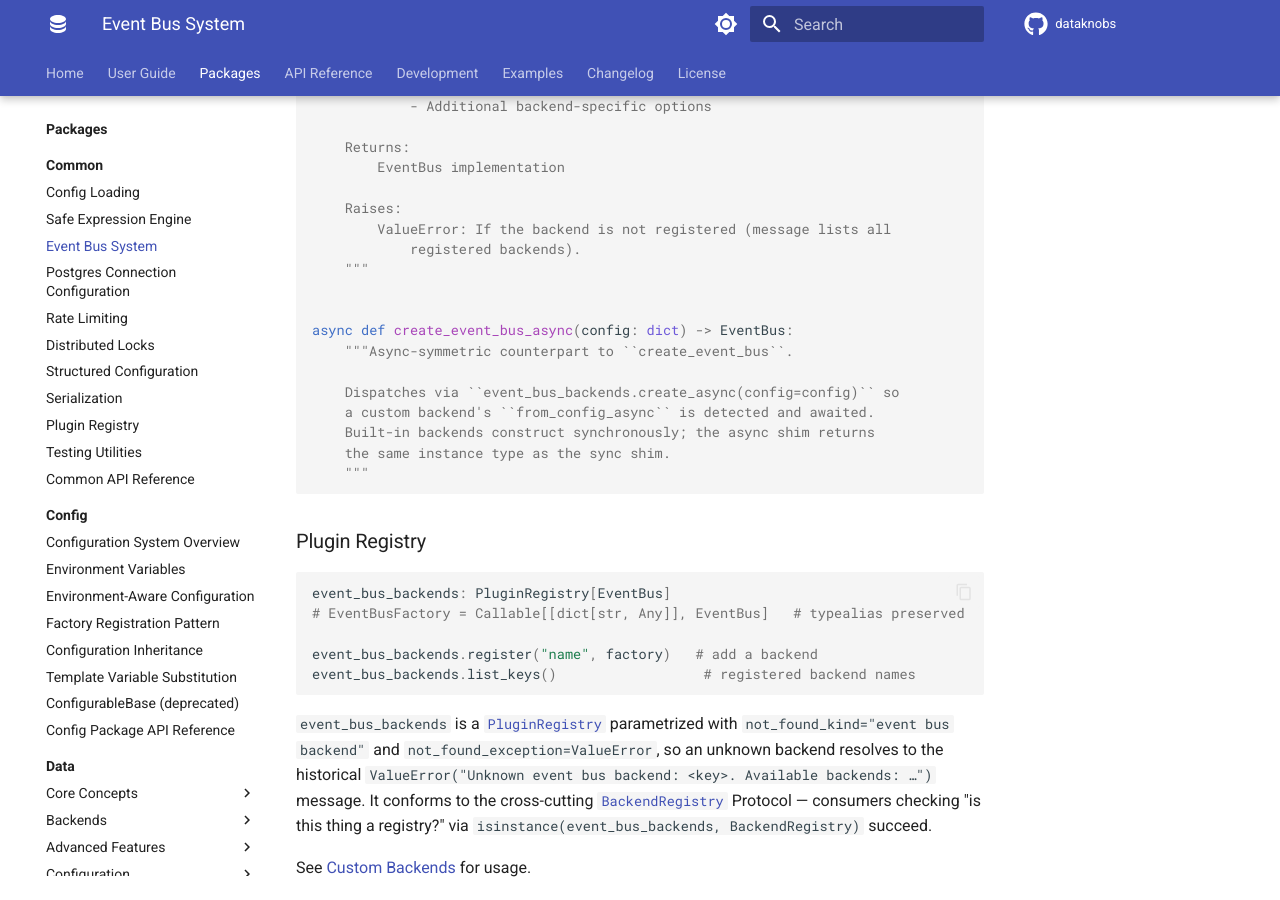
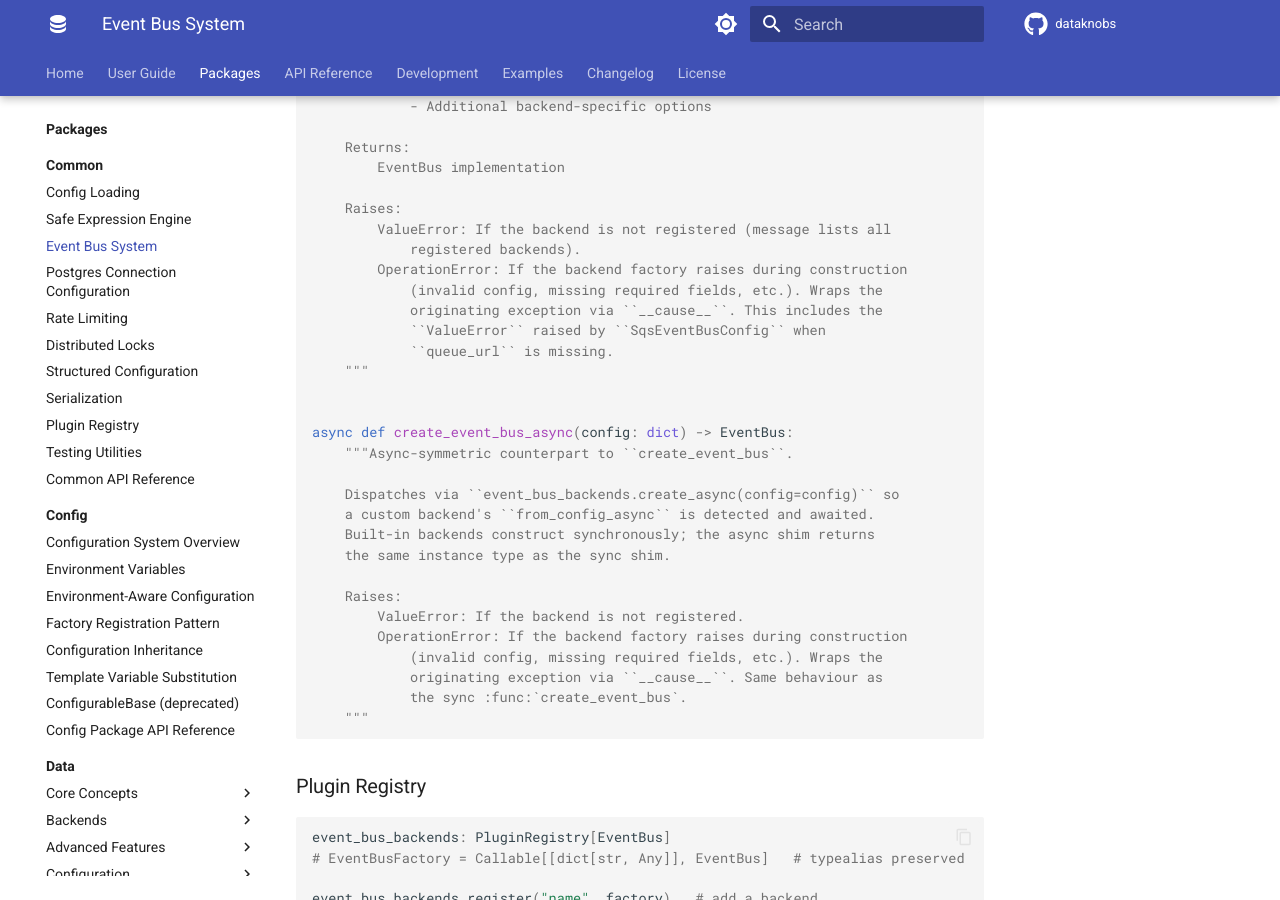
Before and after one commit to KBS-Labs/dataknobs, an MkDocs documentation site: the page built from docs/packages/common/events.md, in a window 1280 px wide and 900 px high, scrolled down 13004 px. Built offline with MkDocs 1.6.1 and Material for MkDocs 9.7.7, drawn with Linux system fonts in a browser that asks for light colours; comment, search, counter and statistics services are not loaded.

Commit message:
review(common): address PR #385 triage findings
- CHANGELOG: document the OperationError wrapping change as a
  **Breaking:**-prefixed entry under ### Changed (keep-a-changelog
  convention; matches the file's existing style). Per-backend
  attribution: sqs raises ValueError from __post_init__; postgres
  raises ConfigurationError from the normalizer OR ValueError from
  __post_init__'s channel_prefix sanitization; memory/redis have no
  construction-time validation today. Explicitly note the
  unknown-backend ValueError is raised *before* the wrapper engages
  and can never surface as OperationError, so the migration recipe
  is just `except DataknobsError` — no special-casing needed.
- CHANGELOG: add ### Changed sub-bullet for the new top-level
  create_event_bus_async re-export.
- bus.py: add OperationError to the Raises: sections of both
  create_event_bus and create_event_bus_async docstrings. Async
  variant cross-references the sync for "same behaviour".
- registry.py: correct the _create_sqs_bus inline comment that
  asserted "same error class as the legacy direct-kwarg path" —
  now describes the ValueError → OperationError wrap with __cause__
  preservation.
- __init__.py: re-export create_event_bus_async from the top-level
  dataknobs_common namespace (and __all__), parity with sync.
- docs/guides/events.md: mirror the Raises: additions into both
  pseudocode blocks; the docs/packages/common/events.md snippet-include
  picks the changes up automatically.

Co-Authored-By: Claude Opus 4.7 (1M context) <noreply@anthropic.com>

````diff
--- a/packages/common/docs/guides/events.md
+++ b/packages/common/docs/guides/events.md
@@ -572,6 +572,11 @@ def create_event_bus(config: dict) -> EventBus:
     Raises:
         ValueError: If the backend is not registered (message lists all
             registered backends).
+        OperationError: If the backend factory raises during construction
+            (invalid config, missing required fields, etc.). Wraps the
+            originating exception via ``__cause__``. This includes the
+            ``ValueError`` raised by ``SqsEventBusConfig`` when
+            ``queue_url`` is missing.
     """
 
 
@@ -582,6 +587,13 @@ async def create_event_bus_async(config: dict) -> EventBus:
     a custom backend's ``from_config_async`` is detected and awaited.
     Built-in backends construct synchronously; the async shim returns
     the same instance type as the sync shim.
+
+    Raises:
+        ValueError: If the backend is not registered.
+        OperationError: If the backend factory raises during construction
+            (invalid config, missing required fields, etc.). Wraps the
+            originating exception via ``__cause__``. Same behaviour as
+            the sync :func:`create_event_bus`.
     """
 ```
 
````
Also changed, not shown: packages/common/CHANGELOG.md (+33 -2 lines), 3 other files.
